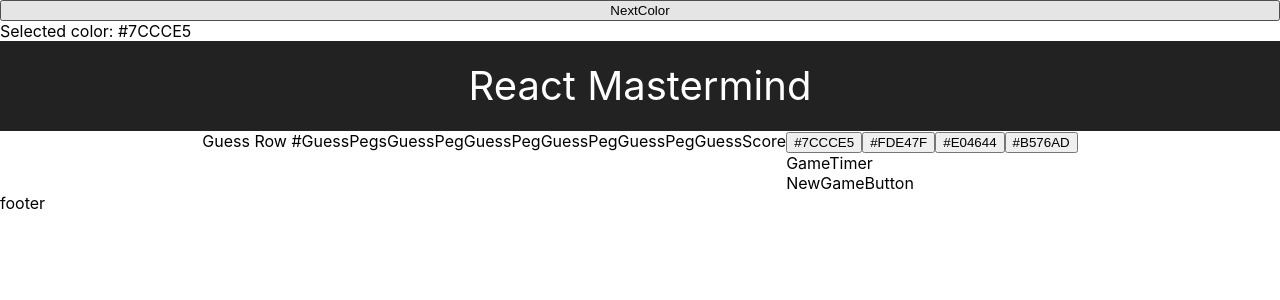
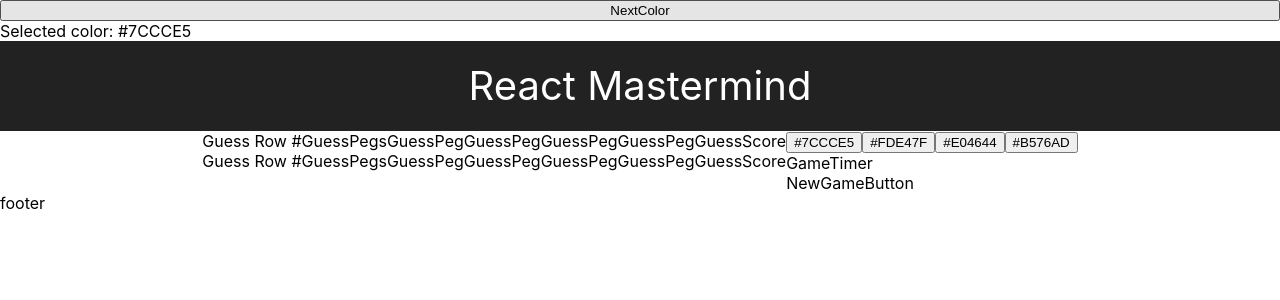
Before and after one commit to pickles135/react-mastermind-game, a React (Create React App) app: page / in a window 1280 px wide. Shown: the top 300 px of the page. Built offline with nearby package versions, Linux system fonts and the light colour scheme.

Commit message:
adds seed data to getNewGuess method for testing purposes

```diff
--- a/src/App.js
+++ b/src/App.js
@@ -15,7 +15,7 @@ class App extends Component {
     //state is an object that holds information in it's properties
     this.state = {
       selColorIdx: 0,
-      guesses: [this.getNewGuess()],
+      guesses: [this.getNewGuess(), this.getNewGuess()],
       code: this.genCode(),
     };
   };
@@ -26,7 +26,9 @@ class App extends Component {
 
   getNewGuess() {
     return {
-      code: [null, null, null, null],
+      code: [3, 2, 1, 0],
+      //TODO: for development/testing
+      // code: [null, null, null, null],
       score: {
         perfect: 0,
         almost: 0,
@@ -43,7 +45,7 @@ class App extends Component {
         ))}>
           NextColor
         </button>
-        Selected color: {colors[this.state.selColorIdx]}
+          Selected color: {colors[this.state.selColorIdx]}
           <header className="App-header">React Mastermind</header>
             <div className='flex-h'>
               <GameBoard
```
